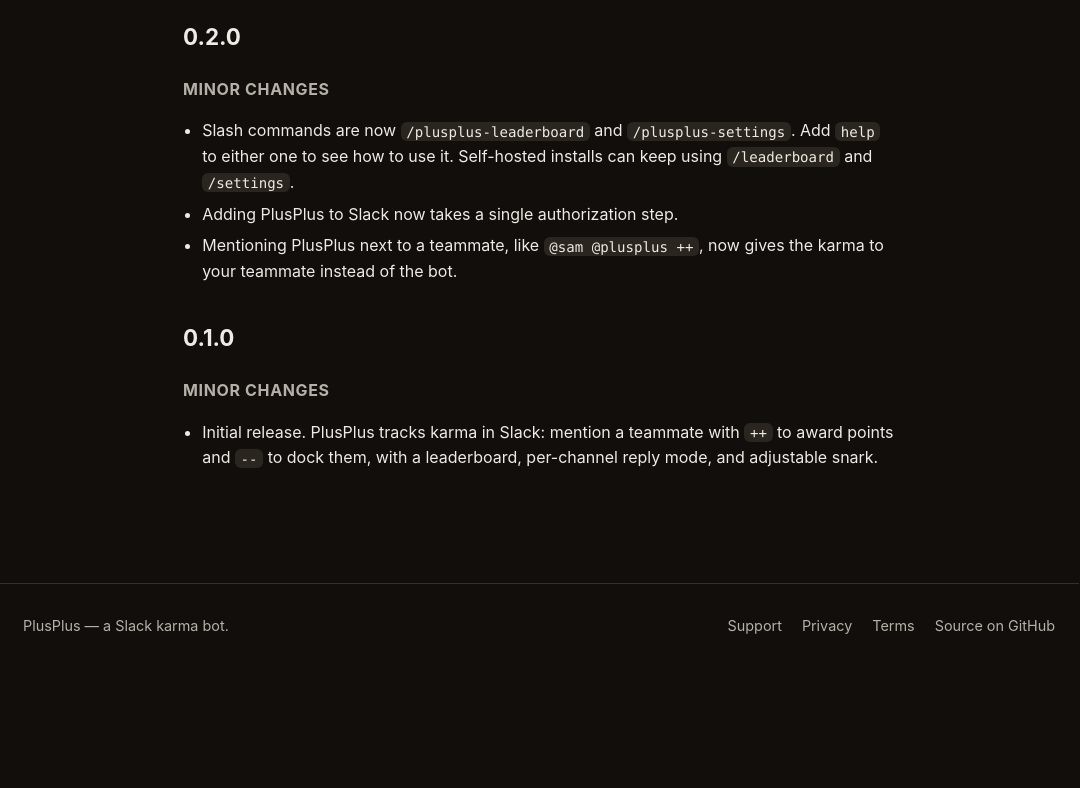
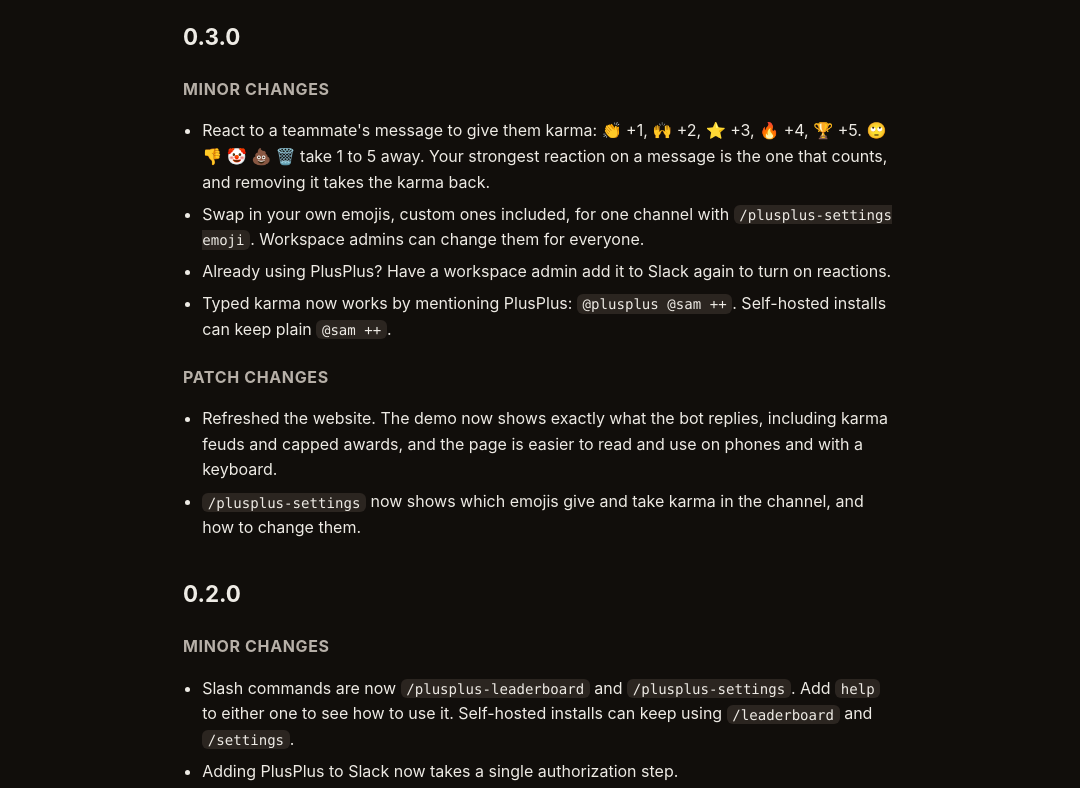
Before and after one commit to jordan-simonovski/plusplus, a website: page landing/changelog.html in a window 1280 px wide. Shown: the part 308-1096 px from the top of the page, without its empty margins (101-1181 px from the left). Before the commit the page ends 975 px from the top, so only its background shows below. Drawn offline with Linux system fonts and the light colour scheme.

Commit message:
chore: release v0.3.0

```diff
--- a/landing/changelog.html
+++ b/landing/changelog.html
@@ -18,7 +18,7 @@
         <span class="brand__name">plusplus</span>
       </a>
       <div class="nav__links">
-        <a class="nav__link nav__version" data-version href="changelog.html">v0.2.0</a>
+        <a class="nav__link nav__version" data-version href="changelog.html">v0.3.0</a>
         <a class="nav__link" href="changelog.html">Changelog</a>
         <a class="nav__link" href="https://github.com/jordan-simonovski/plusplus" target="_blank" rel="noopener">GitHub</a>
       </div>
@@ -27,6 +27,19 @@
   <main>
     <article class="changelog section">
       <h1 class="section__title">Changelog</h1>
+<h2>0.3.0</h2>
+<h3>Minor Changes</h3>
+<ul>
+<li>React to a teammate&#39;s message to give them karma: 👏 +1, 🙌 +2, ⭐ +3, 🔥 +4, 🏆 +5. 🙄 👎 🤡 💩 🗑️ take 1 to 5 away. Your strongest reaction on a message is the one that counts, and removing it takes the karma back.</li>
+<li>Swap in your own emojis, custom ones included, for one channel with <code>/plusplus-settings emoji</code>. Workspace admins can change them for everyone.</li>
+<li>Already using PlusPlus? Have a workspace admin add it to Slack again to turn on reactions.</li>
+<li>Typed karma now works by mentioning PlusPlus: <code>@plusplus @sam ++</code>. Self-hosted installs can keep plain <code>@sam ++</code>.</li>
+</ul>
+<h3>Patch Changes</h3>
+<ul>
+<li>Refreshed the website. The demo now shows exactly what the bot replies, including karma feuds and capped awards, and the page is easier to read and use on phones and with a keyboard.</li>
+<li><code>/plusplus-settings</code> now shows which emojis give and take karma in the channel, and how to change them.</li>
+</ul>
 <h2>0.2.0</h2>
 <h3>Minor Changes</h3>
 <ul>
--- a/package.json
+++ b/package.json
@@ -1,6 +1,6 @@
 {
   "name": "plusplus",
-  "version": "0.2.0",
+  "version": "0.3.0",
   "private": true,
   "type": "module",
   "description": "Versioning and landing tooling for the PlusPlus Slack karma bot (Go app).",
```
Also changed, not shown: landing/index.html (+1 -1 lines), .changeset/landing-refresh.md (deleted), .changeset/reaction-karma.md (deleted), .changeset/settings-panel-emojis.md (deleted), CHANGELOG.md, 1 other file.
